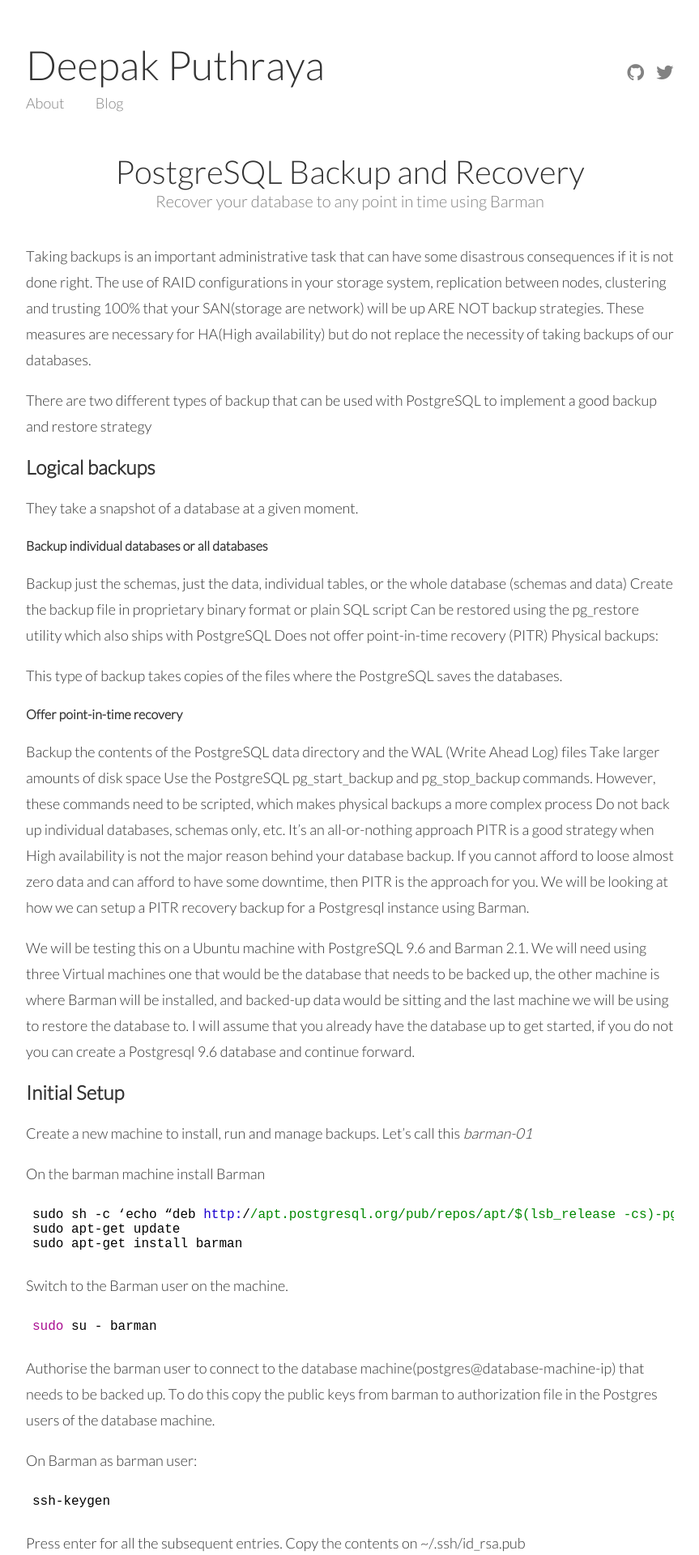
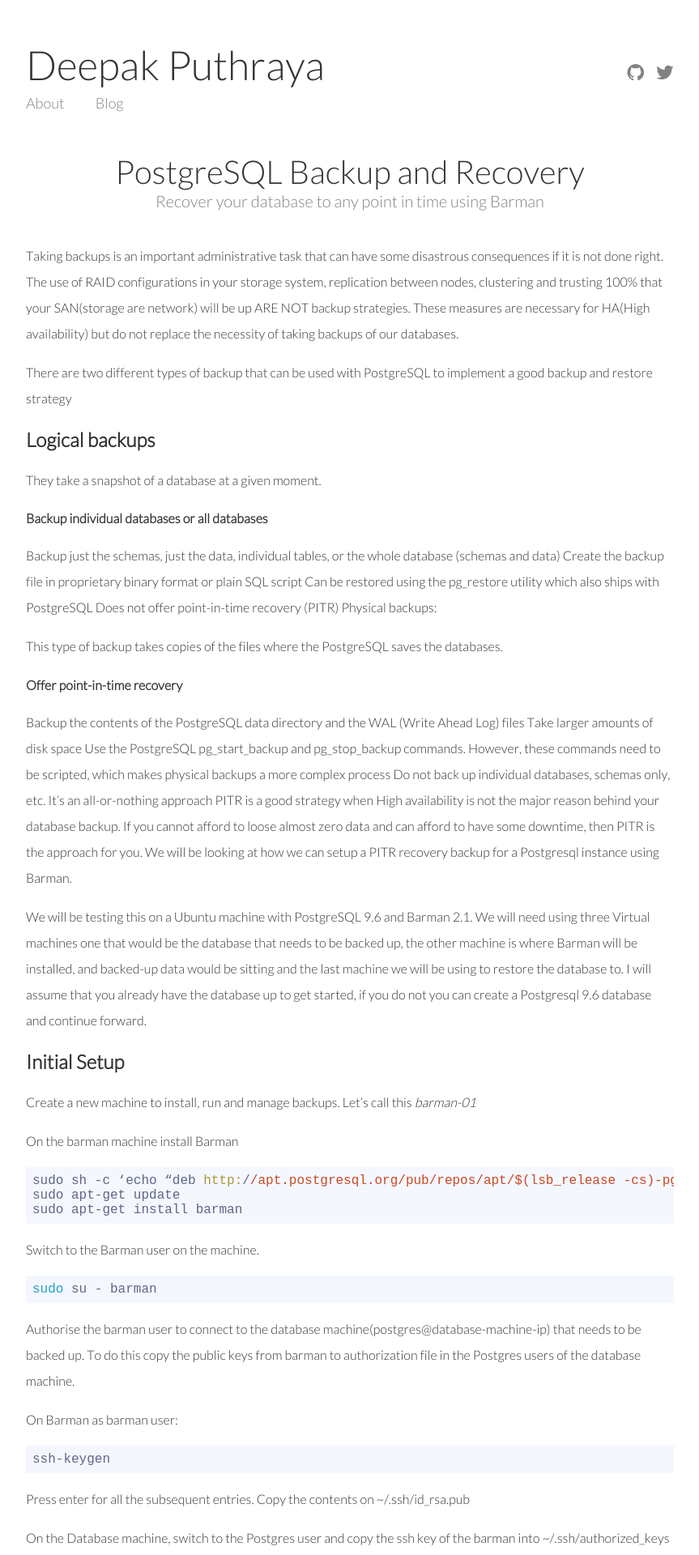
Before and after one commit to deepakputhraya/site, a Jekyll site: the page built from _posts/2017-04-29-postgresql-backup-and-recovery-with-barman.markdown, in a window 1280 px wide. Shown: the top 1920 px of the page at 81% size, without its empty margins (208-1071 px from the left). Built offline with Jekyll 4.4.1, drawn with Linux system fonts in a browser that asks for light colours; comment, search, counter and statistics services are not loaded.

Commit message:
Change the highlighter style

```diff
--- a/_config.yml
+++ b/_config.yml
@@ -16,7 +16,7 @@
   google_analytics: 'UA-112088154-1'
 
 # Syntax highlighting
-highlightstyle: 'xcode'
+highlightstyle: 'atelier-sulphurpool.light'
 styles: [agate, androidstudio, arta, asceti, atelier-cave.dark, atelier-cave.light, atelier-dune.dark, atelier-dune.light, atelier-estuary.dark, atelier-estuary.light, atelier-forest.dark, atelier-forest.light, atelier-heath.dark, atelier-heath.light, atelier-lakeside.dark, atelier-lakeside.light, atelier-plateau.dark, atelier-plateau.light, atelier-savanna.dark, atelier-savanna.light, atelier-seaside.dark, atelier-seaside.light, atelier-sulphurpool.dark, atelier-sulphurpool.light, brown_paper, codepen-embed, color-brewer, dark, darkula, default, docco, far, foundation, github, github-gist, googlecode, grayscale, hopscotch, hybrid, idea, ir_black, kimbie.dark, kimbie.light, magula, mono-blue, monokai, monokai_sublime, obsidian, paraiso.dark, paraiso.light, pojoaque, railscast, rainbow, school_book, solarized_dark, solarized_light, styles_list.txt, sunburst, tomorrow, tomorrow-night-blue, tomorrow-night-bright, tomorrow-night, tomorrow-night-eightie, v, xcode, zenburn]
 
 # Handling Reading
--- a/_sass/_default.scss
+++ b/_sass/_default.scss
@@ -3,18 +3,6 @@
     font-style: normal;
     src: url('../assets/vendor/lato/Lato-Light.woff') format('woff2'),url('../assets/vendor/lato/Lato-Light.eot'), url('../assets/vendor/lato/Lato-Light.eot?#iefix') format('embedded-opentype'), url('../fonts/lato/lato-light.ttf') format('truetype'), url('../assets/vendor/lato/Lato-Light.svg#latolight') format('svg');
 }
-@font-face {
-    font-family: 'Lato';
-    font-style: normal;
-    src: url('../assets/vendor/lato/Lato-Light.woff') format('woff2'),url('../assets/vendor/lato/Lato-Light.eot'), url('../assets/vendor/lato/Lato-Light.eot?#iefix') format('embedded-opentype'), url('../fonts/lato/lato-light.ttf') format('truetype'), url('../assets/vendor/lato/Lato-Light.svg#latolight') format('svg');
-}
-
-figure {
-    background-color: #e7e7e7;
-    margin: 0px;
-    padding: 0.5em 1em;
-}
-
 /* =Base */
 body {
     font-family: 'Lato', sans-serif;
@@ -33,7 +21,7 @@
 }
 
 p {
-    font-size: 18px;
+    font-size: 16px;
     line-height: 32px;
 }
 
@@ -41,6 +29,10 @@
     margin: 40px auto;
     display: block;
     max-width: 100%;
+}
+
+h1, h2, h3, h4 {
+    font-family: 'Lato', sans-serif;
 }
 
 blockquote {
```
